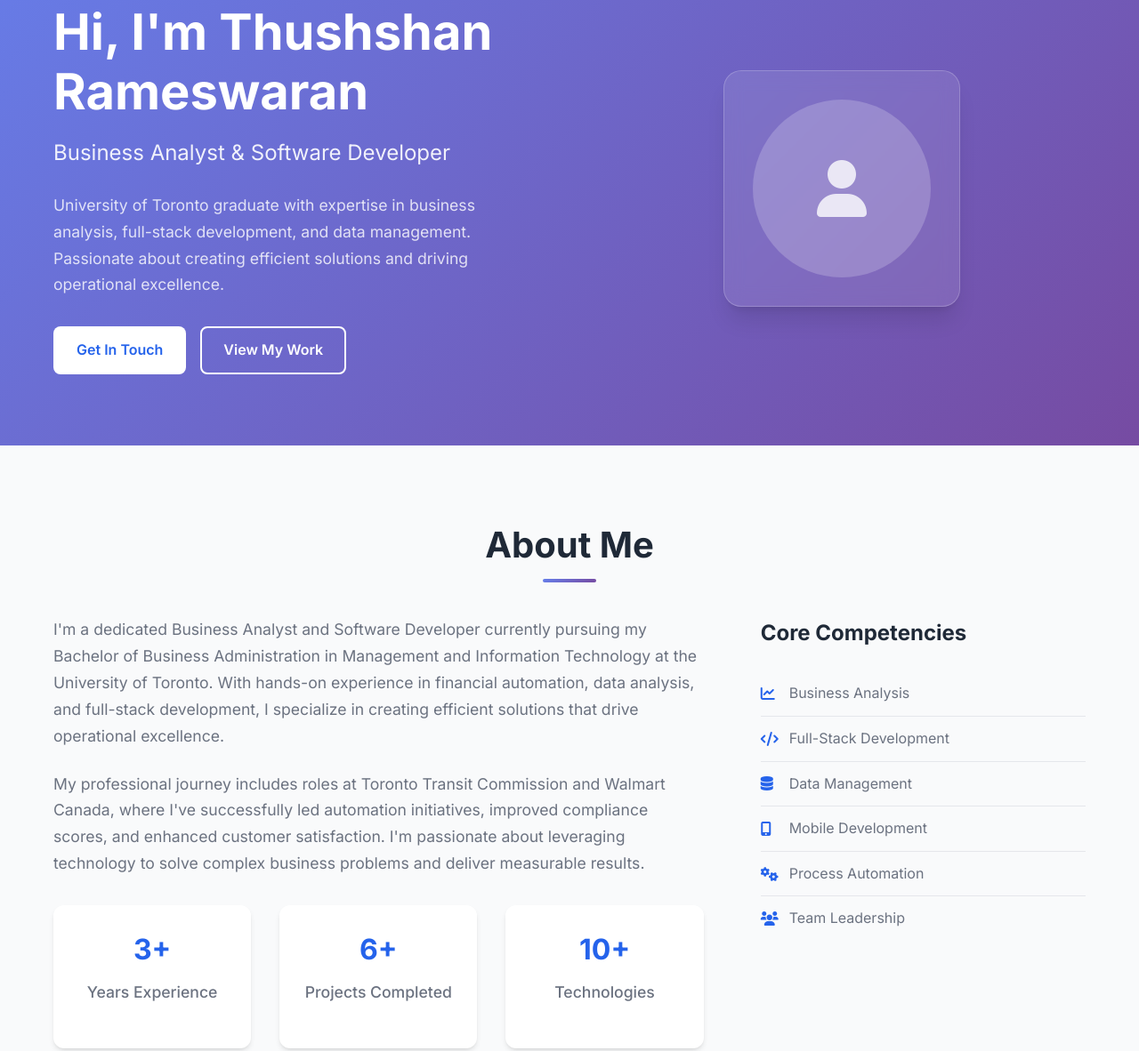
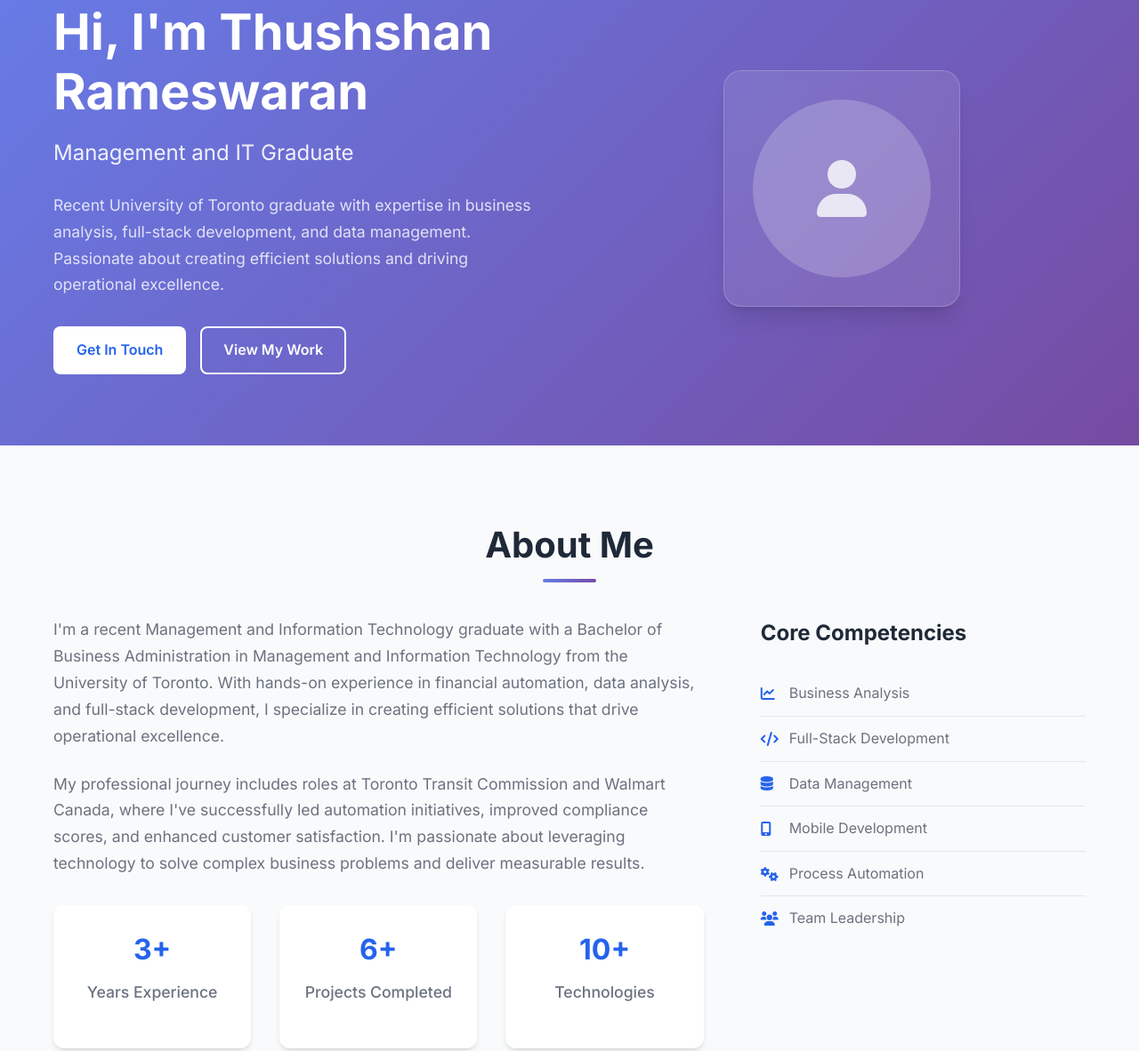
Before and after one commit to thushshan1/thushshan, a website: page index.html in a window 1280 px wide. Shown: the part 117-1299 px from the top of the page at 89% size. Drawn offline with Linux system fonts and the light colour scheme.

Commit message:
Fix: Resolve scrolling layout issues and update title to Management and IT Graduate

```diff
--- a/index.html
+++ b/index.html
@@ -3,7 +3,7 @@
 <head>
     <meta charset="UTF-8">
     <meta name="viewport" content="width=device-width, initial-scale=1.0">
-    <title>Thushshan Rameswaran - Business Analyst & Software Developer</title>
+    <title>Thushshan Rameswaran - Management and IT Graduate</title>
     <link rel="stylesheet" href="style.css">
     <link href="https://fonts.googleapis.com/css2?family=Inter:wght@300;400;500;600;700&display=swap" rel="stylesheet">
     <link rel="stylesheet" href="https://cdnjs.cloudflare.com/ajax/libs/font-awesome/6.0.0/css/all.min.css">
@@ -34,9 +34,9 @@
         <div class="hero-container">
             <div class="hero-content">
                 <h1 class="hero-title">Hi, I'm <span class="highlight">Thushshan Rameswaran</span></h1>
-                <p class="hero-subtitle">Business Analyst & Software Developer</p>
+                <p class="hero-subtitle">Management and IT Graduate</p>
                 <p class="hero-description">
-                    University of Toronto graduate with expertise in business analysis, full-stack development,
+                    Recent University of Toronto graduate with expertise in business analysis, full-stack development,
                     and data management. Passionate about creating efficient solutions and driving operational excellence.
                 </p>
                 <div class="hero-buttons">
@@ -61,8 +61,8 @@
             <div class="about-content">
                 <div class="about-text">
                     <p>
-                        I'm a dedicated Business Analyst and Software Developer currently pursuing my Bachelor of Business Administration
-                        in Management and Information Technology at the University of Toronto. With hands-on experience in financial
+                        I'm a recent Management and Information Technology graduate with a Bachelor of Business Administration
+                        in Management and Information Technology from the University of Toronto. With hands-on experience in financial
                         automation, data analysis, and full-stack development, I specialize in creating efficient solutions that drive
                         operational excellence.
                     </p>
@@ -157,7 +157,7 @@
                     <h3>Bachelor of Business Administration</h3>
                     <h4>Management and Information Technology</h4>
                     <p class="education-institution">University of Toronto</p>
-                    <span class="education-year">Sep. 2020 - Aug. 2025</span>
+                    <span class="education-year">Sep. 2020 - Aug. 2024</span>
                     <p class="education-description">
                         Comprehensive program combining business management principles with information technology,
                         focusing on data analysis, business process optimization, and technology implementation.
--- a/package.json
+++ b/package.json
@@ -1,7 +1,7 @@
 {
   "name": "thushshan-resume-website",
   "version": "1.0.0",
-  "description": "Professional resume website for Thushshan Rameswaran - Business Analyst & Software Developer",
+  "description": "Professional resume website for Thushshan Rameswaran - Management and IT Graduate",
   "main": "index.html",
   "scripts": {
     "start": "npx live-server --port=3000 --open=/index.html",
--- a/script.js
+++ b/script.js
@@ -246,16 +246,16 @@ document.addEventListener('DOMContentLoaded', () => {
     stats.forEach(stat => statsObserver.observe(stat));
 });
 
-// Parallax effect for hero section
-window.addEventListener('scroll', () => {
-    const scrolled = window.pageYOffset;
-    const parallax = document.querySelector('.hero');
-
-    if (parallax) {
-        const speed = scrolled * 0.5;
-        parallax.style.transform = `translateY(${speed}px)`;
-    }
-});
+// Parallax effect disabled to fix scrolling layout issues
+// window.addEventListener('scroll', () => {
+//     const scrolled = window.pageYOffset;
+//     const parallax = document.querySelector('.hero');
+//
+//     if (parallax) {
+//         const speed = scrolled * 0.5;
+//         parallax.style.transform = `translateY(${speed}px)`;
+//     }
+// });
 
 // Dark mode toggle (optional feature)
 function toggleDarkMode() {
--- a/style.css
+++ b/style.css
@@ -122,7 +122,8 @@ body {
     padding: 120px 0 80px;
     background: linear-gradient(135deg, #667eea 0%, #764ba2 100%);
     color: white;
-    overflow: hidden;
+    position: relative;
+    z-index: 1;
 }
 
 .hero-container {
@@ -258,6 +259,8 @@ section {
 /* About Section */
 .about {
     background-color: var(--bg-secondary);
+    position: relative;
+    z-index: 2;
 }
 
 .about-content {
```
